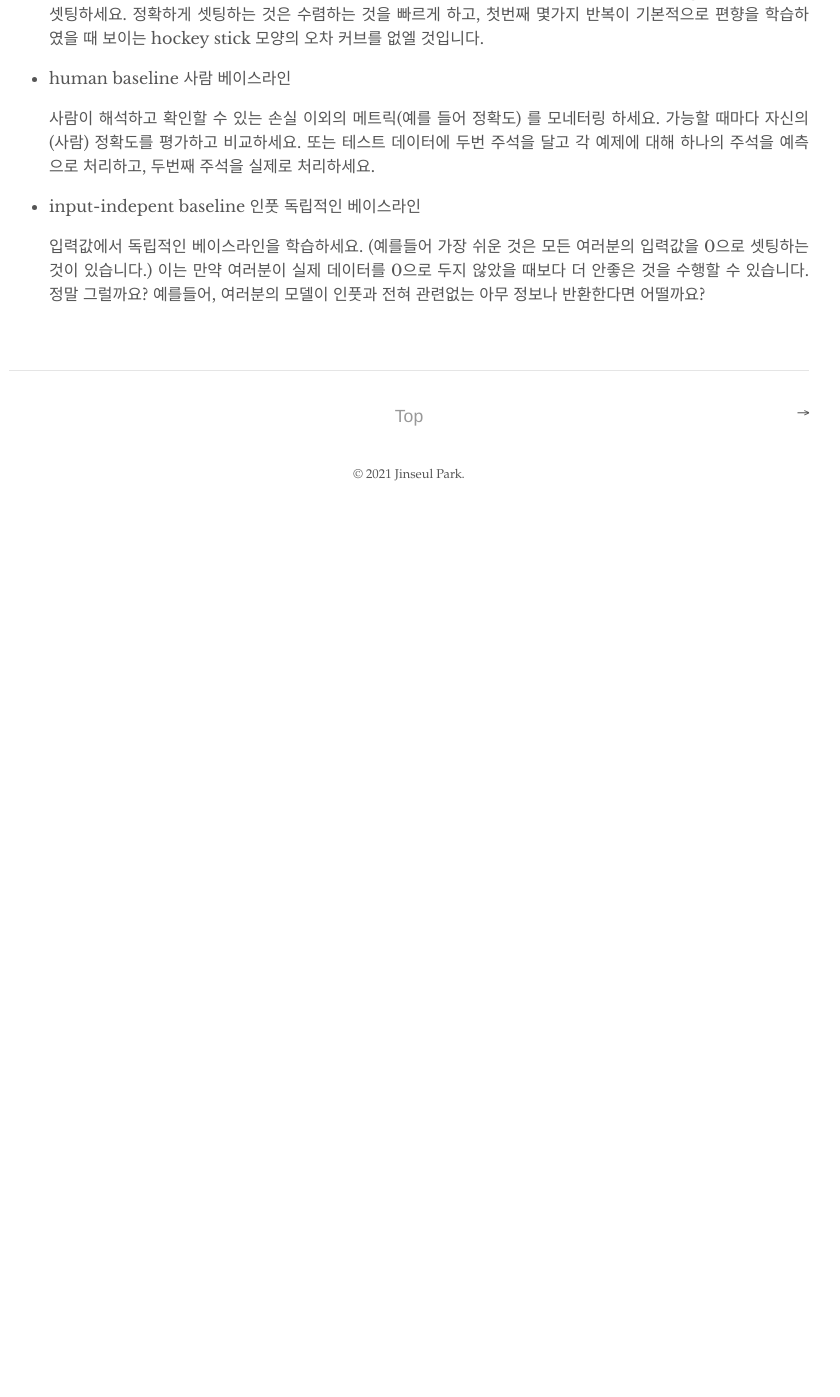
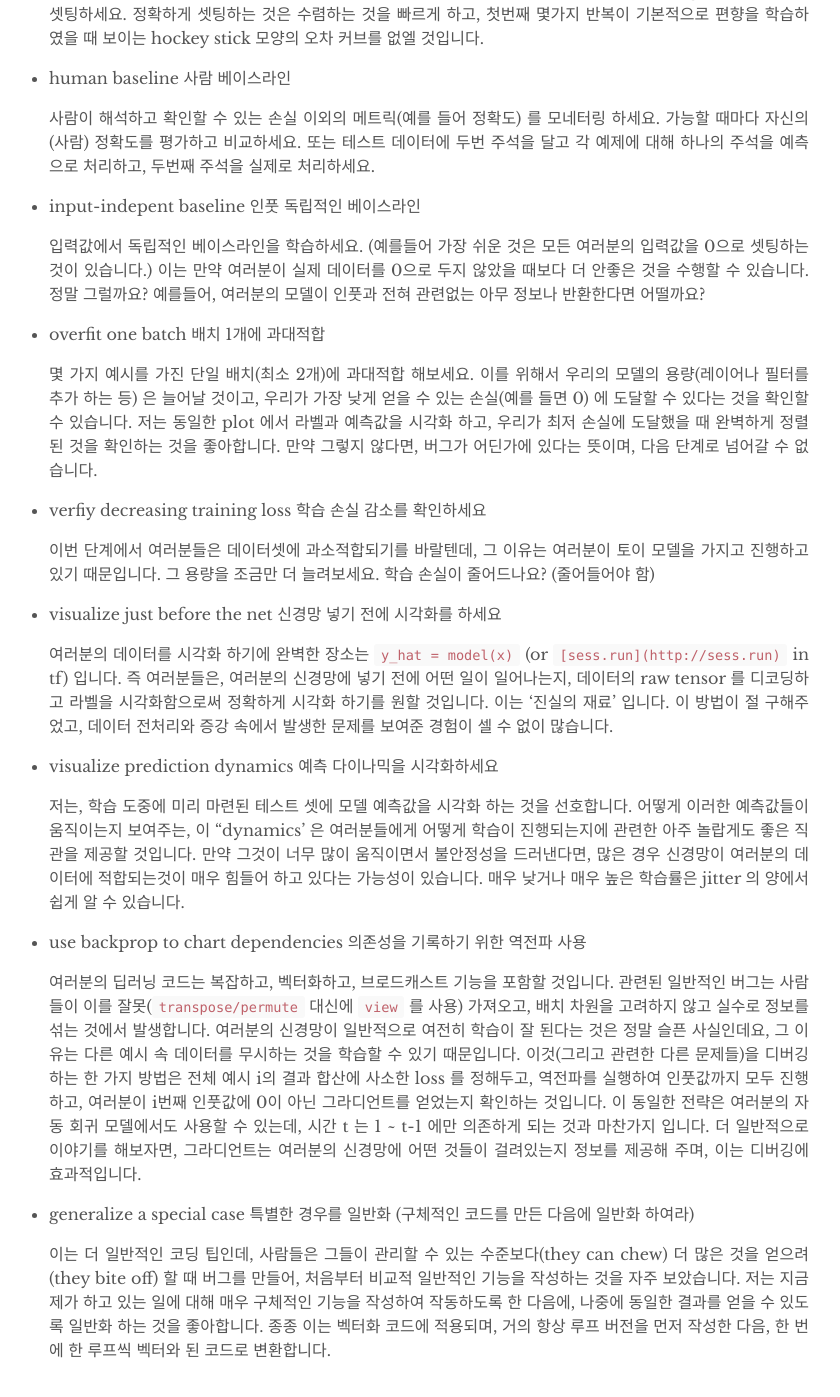
Before and after one commit to jinseriouspark/jinseriouspark.github.io, a Jekyll site: the page built from _posts/2021-09-26-A recipe for training neural networks_3.md, in a window 1280 px wide and 1400 px high, scrolled down 1477 px. Shown: the top 1397 px of the window, without its empty margins (231-1071 px from the left). Built offline with Jekyll 4.4.1, drawn with Linux system fonts in a browser that asks for light colours; before the commit the page ends 1995 px from its top, so only the background shows below that.

Commit message:
finish ch2

```diff
--- a/_posts/2021-09-26-A recipe for training neural networks_3.md
+++ b/_posts/2021-09-26-A recipe for training neural networks_3.md
@@ -46,3 +46,27 @@ ______________________________________________________________
 - input-indepent baseline 인풋 독립적인 베이스라인
 
     입력값에서 독립적인 베이스라인을 학습하세요. (예를들어 가장 쉬운 것은 모든 여러분의 입력값을 0으로 셋팅하는 것이 있습니다.) 이는 만약 여러분이 실제 데이터를 0으로 두지 않았을 때보다 더 안좋은 것을 수행할 수 있습니다. 정말 그럴까요? 예를들어, 여러분의 모델이 인풋과 전혀 관련없는 아무 정보나 반환한다면 어떨까요?
+
+- overfit one batch 배치 1개에 과대적합
+
+    몇 가지 예시를 가진 단일 배치(최소 2개)에 과대적합 해보세요. 이를 위해서 우리의 모델의 용량(레이어나 필터를 추가 하는 등) 은 늘어날 것이고, 우리가 가장 낮게 얻을 수 있는 손실(예를 들면 0) 에 도달할 수 있다는 것을 확인할 수 있습니다. 저는 동일한 plot 에서 라벨과 예측값을 시각화 하고, 우리가 최저 손실에 도달했을 때 완벽하게 정렬된 것을 확인하는 것을 좋아합니다. 만약 그렇지 않다면, 버그가 어딘가에 있다는 뜻이며, 다음 단계로 넘어갈 수 없습니다.
+
+- verfiy decreasing training loss 학습 손실 감소를 확인하세요
+
+    이번 단계에서 여러분들은 데이터셋에 과소적합되기를 바랄텐데, 그 이유는 여러분이 토이 모델을 가지고 진행하고 있기 때문입니다. 그 용량을 조금만 더 늘려보세요. 학습 손실이 줄어드나요?  (줄어들어야 함)
+
+- visualize just before the net 신경망 넣기 전에 시각화를 하세요
+
+    여러분의 데이터를 시각화 하기에 완벽한 장소는 `y_hat = model(x)` (or `[sess.run](http://sess.run)` in tf) 입니다. 즉 여러분들은, 여러분의 신경망에 넣기 전에 어떤 일이 일어나는지, 데이터의 raw tensor 를 디코딩하고 라벨을 시각화함으로써 정확하게 시각화 하기를 원할 것입니다. 이는 '진실의 재료' 입니다. 이 방법이 절 구해주었고, 데이터 전처리와 증강 속에서 발생한 문제를 보여준 경험이 셀 수 없이 많습니다.
+
+- visualize prediction dynamics 예측 다이나믹을 시각화하세요
+
+    저는, 학습 도중에 미리 마련된 테스트 셋에 모델 예측값을 시각화 하는 것을 선호합니다. 어떻게 이러한 예측값들이 움직이는지 보여주는, 이 "dynamics' 은 여러분들에게 어떻게 학습이 진행되는지에 관련한 아주 놀랍게도 좋은 직관을 제공할 것입니다. 만약 그것이 너무 많이 움직이면서 불안정성을 드러낸다면, 많은 경우 신경망이 여러분의 데이터에 적합되는것이 매우 힘들어 하고 있다는 가능성이 있습니다. 매우 낮거나 매우 높은 학습률은 jitter 의 양에서 쉽게 알 수 있습니다.
+
+- use backprop to chart dependencies 의존성을 기록하기 위한 역전파 사용
+
+    여러분의 딥러닝 코드는 복잡하고, 벡터화하고, 브로드캐스트 기능을 포함할 것입니다. 관련된 일반적인 버그는 사람들이 이를 잘못(`transpose/permute` 대신에 `view` 를 사용) 가져오고, 배치 차원을 고려하지 않고 실수로 정보를 섞는 것에서 발생합니다. 여러분의 신경망이 일반적으로 여전히 학습이 잘 된다는 것은 정말 슬픈 사실인데요, 그 이유는 다른 예시 속 데이터를 무시하는 것을 학습할 수 있기 때문입니다. 이것(그리고 관련한 다른 문제들)을 디버깅 하는 한 가지 방법은 전체 예시 i의 결과 합산에 사소한 loss 를 정해두고, 역전파를 실행하여 인풋값까지 모두 진행하고, 여러분이 i번째 인풋값에 0이 아닌 그라디언트를 얻었는지 확인하는 것입니다. 이 동일한 전략은 여러분의 자동 회귀 모델에서도 사용할 수 있는데, 시간 t 는 1 ~ t-1 에만 의존하게 되는 것과 마찬가지 입니다. 더 일반적으로 이야기를 해보자면, 그라디언트는 여러분의 신경망에 어떤 것들이 걸려있는지 정보를 제공해 주며, 이는 디버깅에 효과적입니다.
+
+- generalize a special case 특별한 경우를 일반화 (구체적인 코드를 만든 다음에 일반화 하여라)
+
+    이는 더 일반적인 코딩 팁인데, 사람들은 그들이 관리할 수 있는 수준보다(they can chew) 더 많은 것을 얻으려 (they bite off) 할 때 버그를 만들어, 처음부터 비교적 일반적인 기능을 작성하는 것을 자주 보았습니다. 저는 지금 제가 하고 있는 일에 대해 매우 구체적인 기능을 작성하여 작동하도록 한 다음에, 나중에 동일한 결과를 얻을 수 있도록 일반화 하는 것을 좋아합니다. 종종 이는 벡터화 코드에 적용되며, 거의 항상 루프 버전을 먼저 작성한 다음, 한 번에 한 루프씩 벡터와 된 코드로 변환합니다.
```
